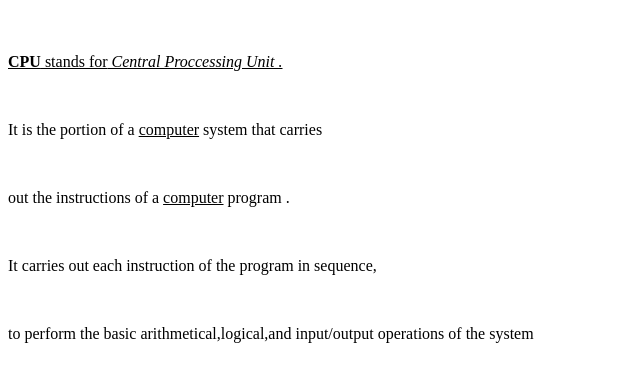
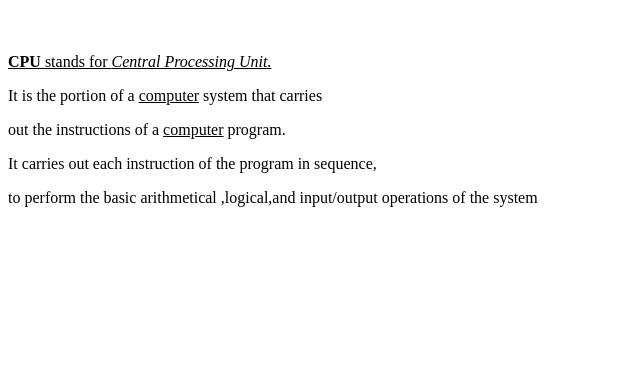
Before and after one commit to iamneo-production/caddfaadfebadaeccdfffebaeceaec, a plain HTML site: page public/index.html in a window 1280 px wide. Shown: the part 61-442 px from the top of the page, without its empty margins (0-640 px from the left). Drawn offline with Linux system fonts and the light colour scheme.

Commit message:
Backup Commit

```diff
--- a/public/index.html
+++ b/public/index.html
@@ -10,14 +10,10 @@
 <body>
     <h1>CPU</h1>
     <br>
-        <p><u><b>CPU</b> stands for<i> Central Proccessing Unit .</i></u></p>
-        <br>
-    <p>It is the portion of a <u>computer</u> system that carries</p>
-    <br>
-    <p>out the instructions of a <u>computer</u> program .</p>
-    <br>
-    <p>It carries out each instruction of the program in sequence,</p>
-    <br>
-    <p>to perform the basic arithmetical,logical,and input/output operations of the system</p>
+      <p><u><b>CPU</b> stands for <i>Central Processing Unit.</i></u></p>
+        <p>It is the portion of a <u>computer</u> system that carries</p>
+      <p>out the instructions of a <u>computer</u> program.</p>
+      <p>It carries out each instruction of the program in sequence,</p>
+      <p>to perform the basic arithmetical ,logical,and input/output operations of the system</p>
 </body>
 </html>
```
